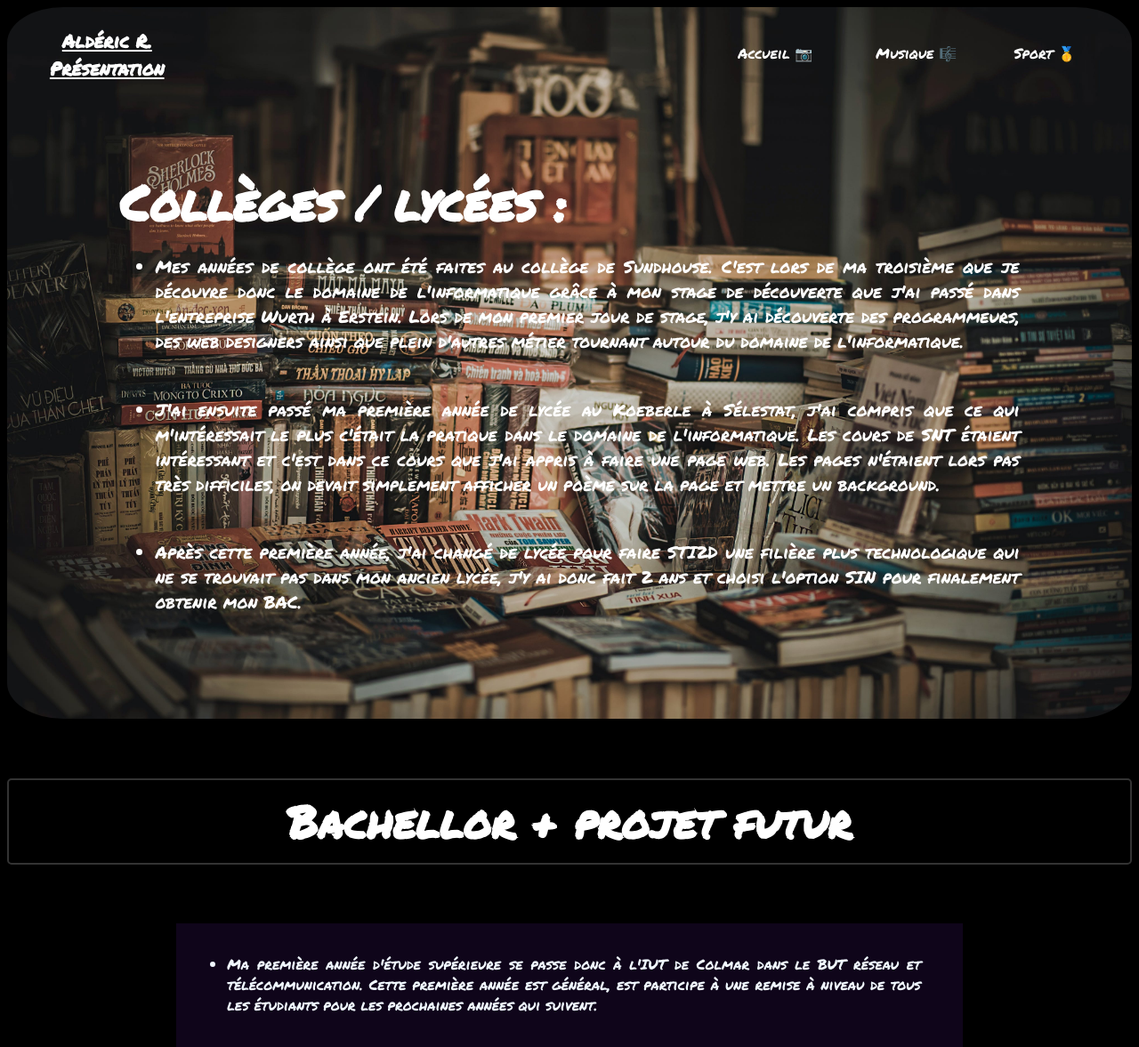
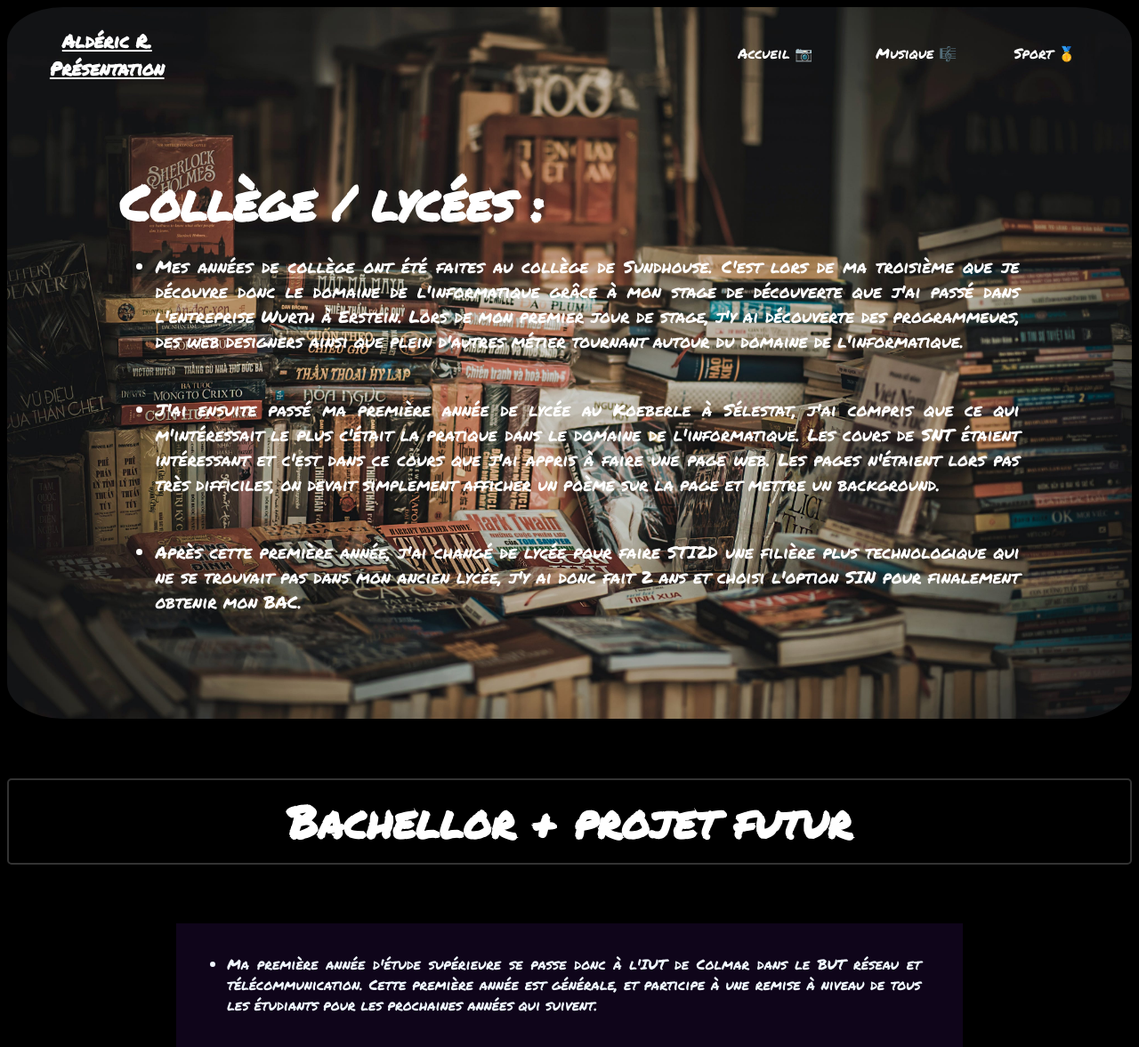
Before and after one commit to Link67000/Link67000.github.io, a plain HTML site: page Etude.html in a window 1280 px wide. Shown: the top 1177 px of the page at 89% size. Drawn offline with Linux system fonts and the light colour scheme.

Commit message:
Update Etude.html

```diff
--- a/Etude.html
+++ b/Etude.html
@@ -19,7 +19,7 @@
             </section>
 
             <article class="project projectEtude">
-                <h2>Collèges / lycées  :</h2>
+                <h2>Collège / lycées  :</h2>
                 <span>
                     <ul>
                         <li>Mes années de collège ont été faites au collège de Sundhouse. C'est lors de ma troisième que je découvre donc le domaine de l'informatique grâce à mon stage de découverte que j'ai passé dans l'entreprise Wurth à Erstein. Lors de mon premier jour de stage, j'y ai découverte des programmeurs, des web designers ainsi que plein d'autres métier tournant autour du domaine de l'informatique.</li>
@@ -36,7 +36,7 @@
         <article class="art2">
             <span>
             <ul>
-                <li>Ma première année d'étude supérieure se passe donc à l'IUT de Colmar dans le BUT réseau et télécommunication. Cette première année est général, est participe à une remise à niveau de tous les étudiants pour les prochaines années qui suivent. </li>
+                <li>Ma première année d'étude supérieure se passe donc à l'IUT de Colmar dans le BUT réseau et télécommunication. Cette première année est générale, et participe à une remise à niveau de tous les étudiants pour les prochaines années qui suivent. </li>
                 <li>L'année prochaine, je prévois de faire la spécialité Cybersécurité en formation en alternance, pour ce faire, j'ai déjà préparé des CV et envoyer aux entreprises / établissement où j'aimerais travailler le temps de mon bachelor.</li>
                 <li>Ma troisième année reprendrait le fil de la deuxième pour finalement obtenir mon diplôme BUT réseau et télécom.</li>
             </ul>
```
